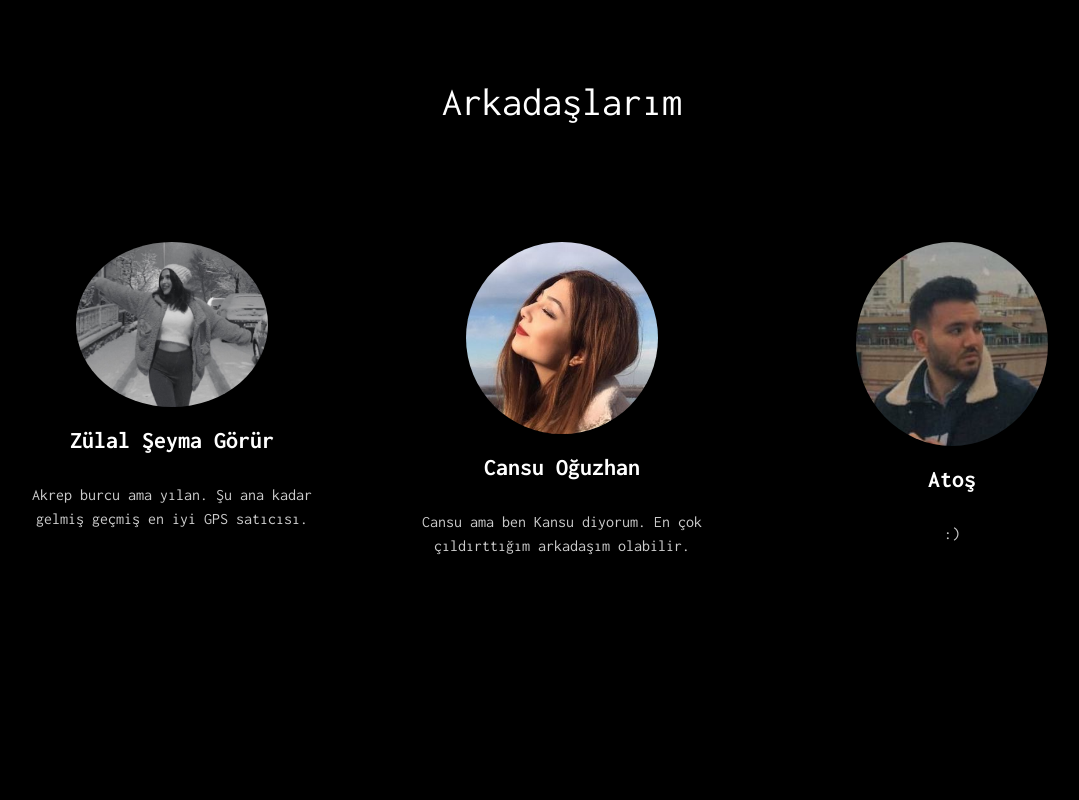
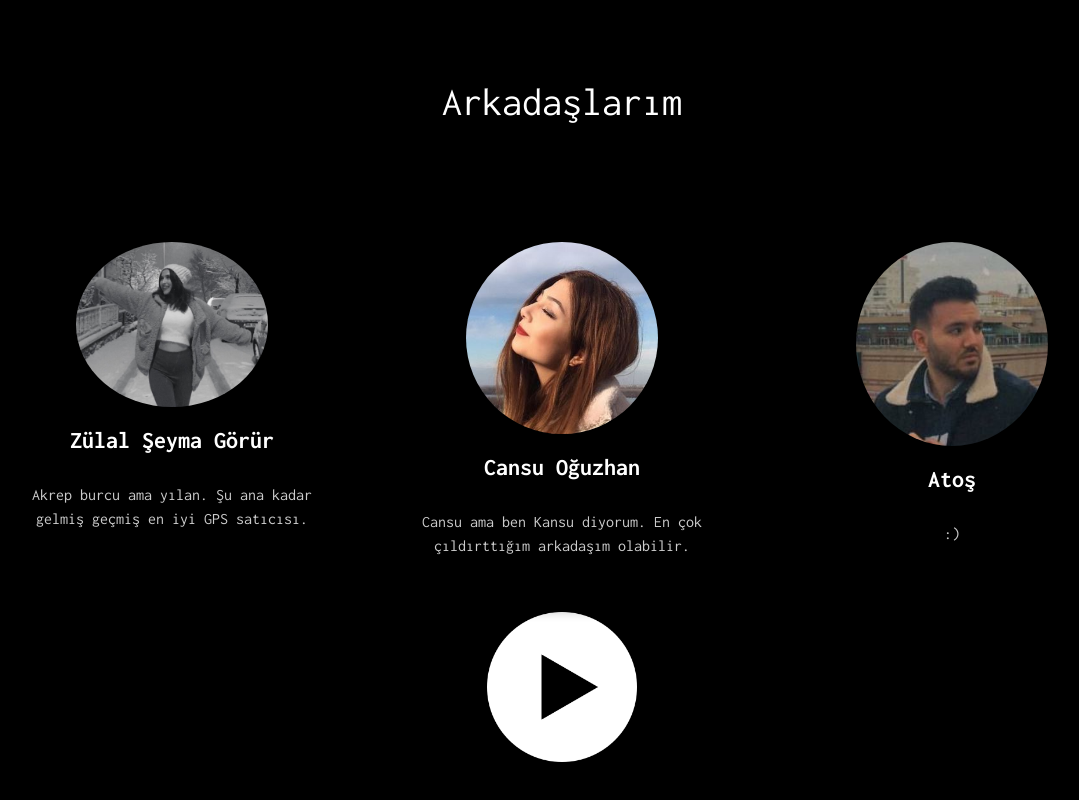
Before and after one commit to AtahanCelebi/ilos2, a plain HTML site: page index.html in a window 1280 px wide. Shown: the part 4856-5656 px from the top of the page, without its empty margins (78-1157 px from the left). Before the commit the page ends 5628 px from the top, so only its background shows below. Drawn offline with Linux system fonts and the light colour scheme.

Commit message:
Add files via upload

```diff
--- a/index.html
+++ b/index.html
@@ -82,44 +82,7 @@
 			</div>
 		</div>
 	</section>
-	<!--sillll
-	<section id="fh5co-services" data-section="services">
-		<div class="fh5co-services">
-			<div class="container">
-				<div class="row">
-					<div class="col-md-12 section-heading text-center">
-						<h2 class="to-animate"></h2>
-						<div class="row">
-							<div class="col-md-8 col-md-offset-2 subtext">
-							</div>
-						</div>
-					</div>
-				</div>
-				<div class="row">
-					<div class="image-container">
-                        <div class="video-wrapper">
-                            <a class="popup-youtube" href="https://www.youtube.com/embed/wOYu07BDTuw?start=23" data-effect="fadeIn">
-                                <img class="img-fluid" src="https://avatars.mds.yandex.net/i?id=19fcf6adaef0d17333e05060ad656e7c-5553356-images-thumbs&n=13&exp=1" alt="alternative">
-                                <span class="video-play-button">
-                                    <span></span>
-                                </span>
-                            </a>
-                    </div>
-					<style>
-					.image-container {
-						display: flex;
-						justify-content: center;
-					  }</style>
-				</div>
-				<div id="fh5co-counter-section" class="fh5co-counters">
-					<div class="container">
-						<div class="row to-animate">
-						</div>
-					</div>
-				</div>
-			</div>
-		</div>
-	</section> sillll-->
+
 
 	<section id="fh5co-explore" data-section="explore">
 		<div class="container">
@@ -222,14 +185,26 @@
 							<h3>Atoş</h3>
 							<span class="position"></span>
 							<p>:)</p>
+						</div>
 
-						</div>
 					</div>
 				</div>
 			</div>
+			<div class="image-container">
+				<div class="video-wrapper">
+					<span class="video-play-button">
+					<a class="popup-youtube" href="https://youtu.be/wOYu07BDTuw?t=21">
+						<img src="images/play-button.png"  width="150px" height="150px"></span>
+						</span>
+					</a>
+			</div>
+			<style>
+			.image-container {
+				display: flex;
+				justify-content: center;
+			  }</style>
 		</div>
 	</section>
-
 
 
 
```
Also changed, not shown: images/ilayda.jpeg (added), images/play-button.png (added).
